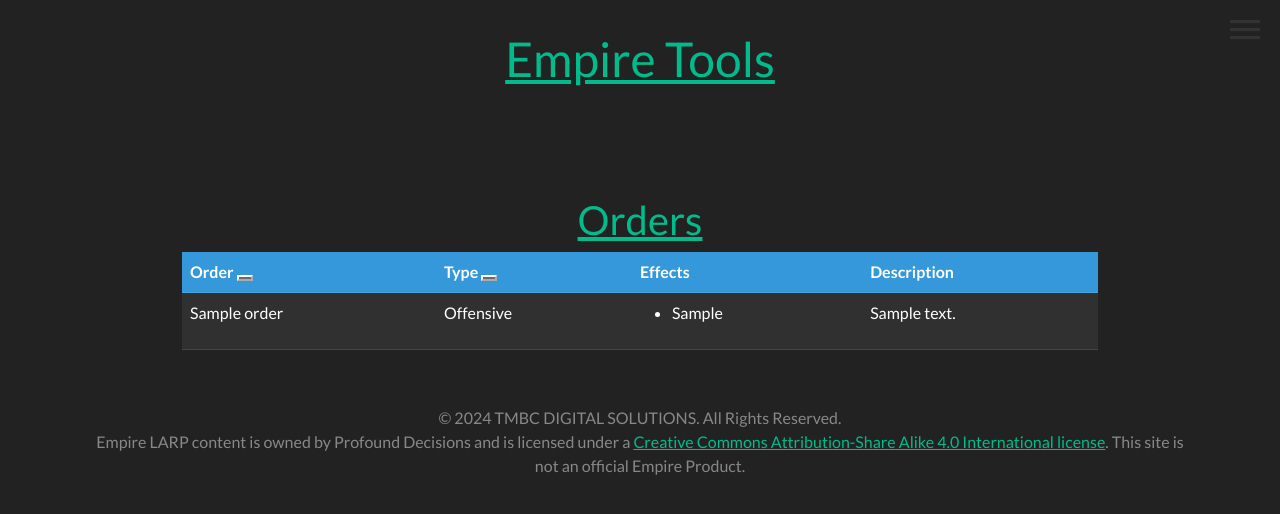
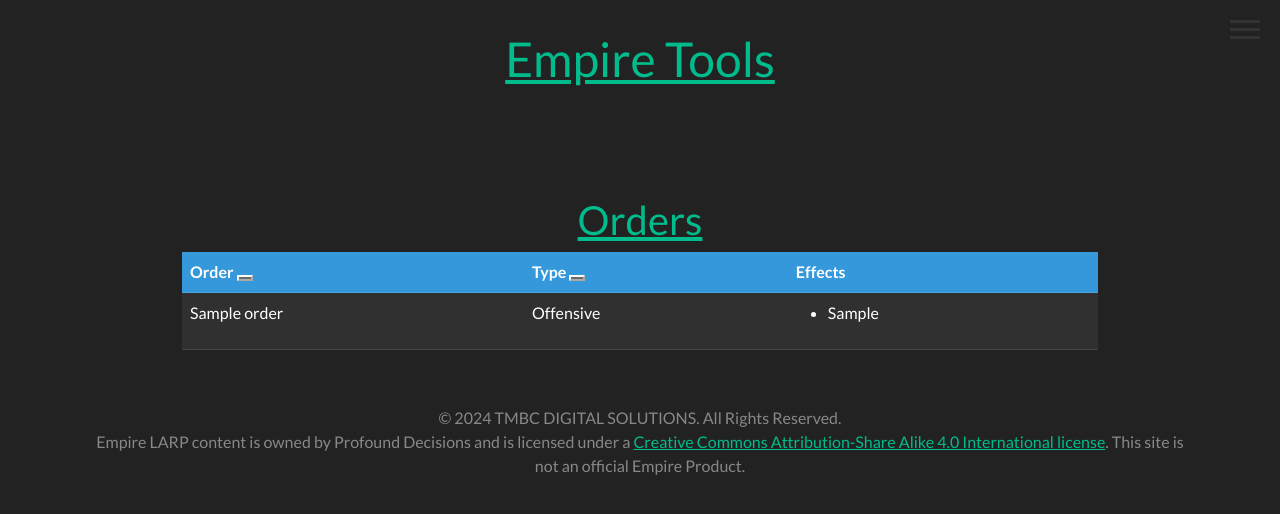
Before and after one commit to timkchapman/empire_tools, a Flask app: page /orders in a window 1280 px wide. Shown: the top 514 px of the page. Run offline with Flask 3, Linux system fonts and the light colour scheme; tables that the repository leaves empty hold one stand-in row (values such as "Sample post"); parts of the project's set-up code (start-up, migrations or seed data) failed here and were passed over; some libraries are stand-ins or nearby versions.

Commit message:
removed non-required information

```diff
--- a/app/templates/manouveres/orders.html
+++ b/app/templates/manouveres/orders.html
@@ -15,7 +15,6 @@
                 <th>Order <button onclick="sortTable(0)"><span id="arrowOrder" class="arrow"></span></th>
                 <th>Type <button onclick="sortTable(1)"><span id="arrowType" class="arrow"></span></th>
                 <th>Effects</th>
-                <th>Description</th>
             </tr>
         </thead>
         <tbody>
@@ -34,7 +33,6 @@
                         {% endfor %}
                     </ul>
                 </td>
-                <td>{{ order.order_description }}</td>
             </tr>
             {% endfor %}
         </tbody>
--- a/app/templates/manouveres/qualities.html
+++ b/app/templates/manouveres/qualities.html
@@ -15,7 +15,6 @@
                 <th>Quality <button onclick="sortTable(0)"><span id="arrowQuality" class="arrow"></span></th>
                 <th>Effects</th>
                 <th>Aliases</th>
-                <th>Description</th>
             </tr>
         </thead>
         <tbody>
@@ -30,7 +29,6 @@
                     </ul>
                 </td>
                 <td>{{ quality.quality_descriptors }}</td>
-                <td>{{ quality.quality_description }}</td>
             </tr>
             {% endfor %}
         </tbody>
```
